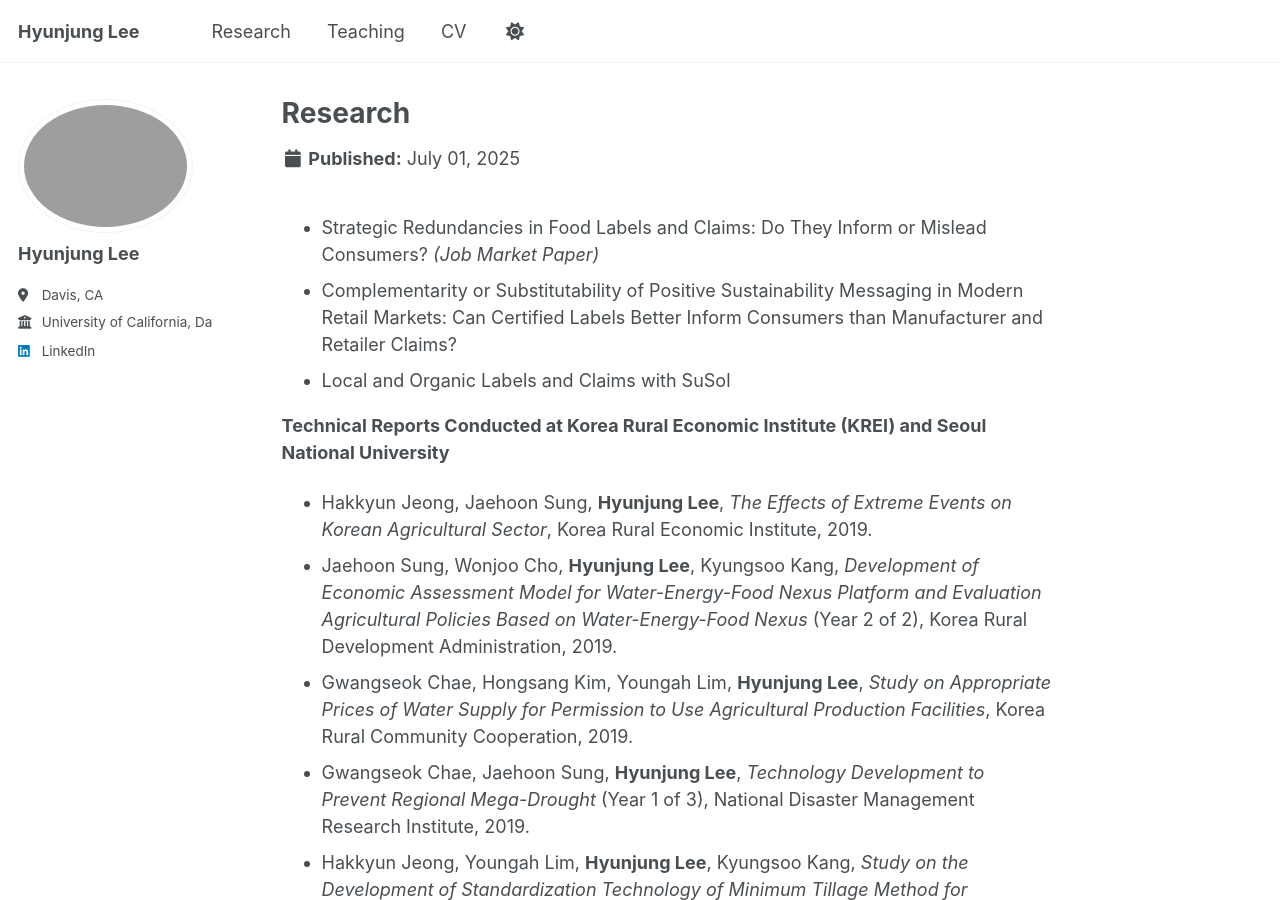
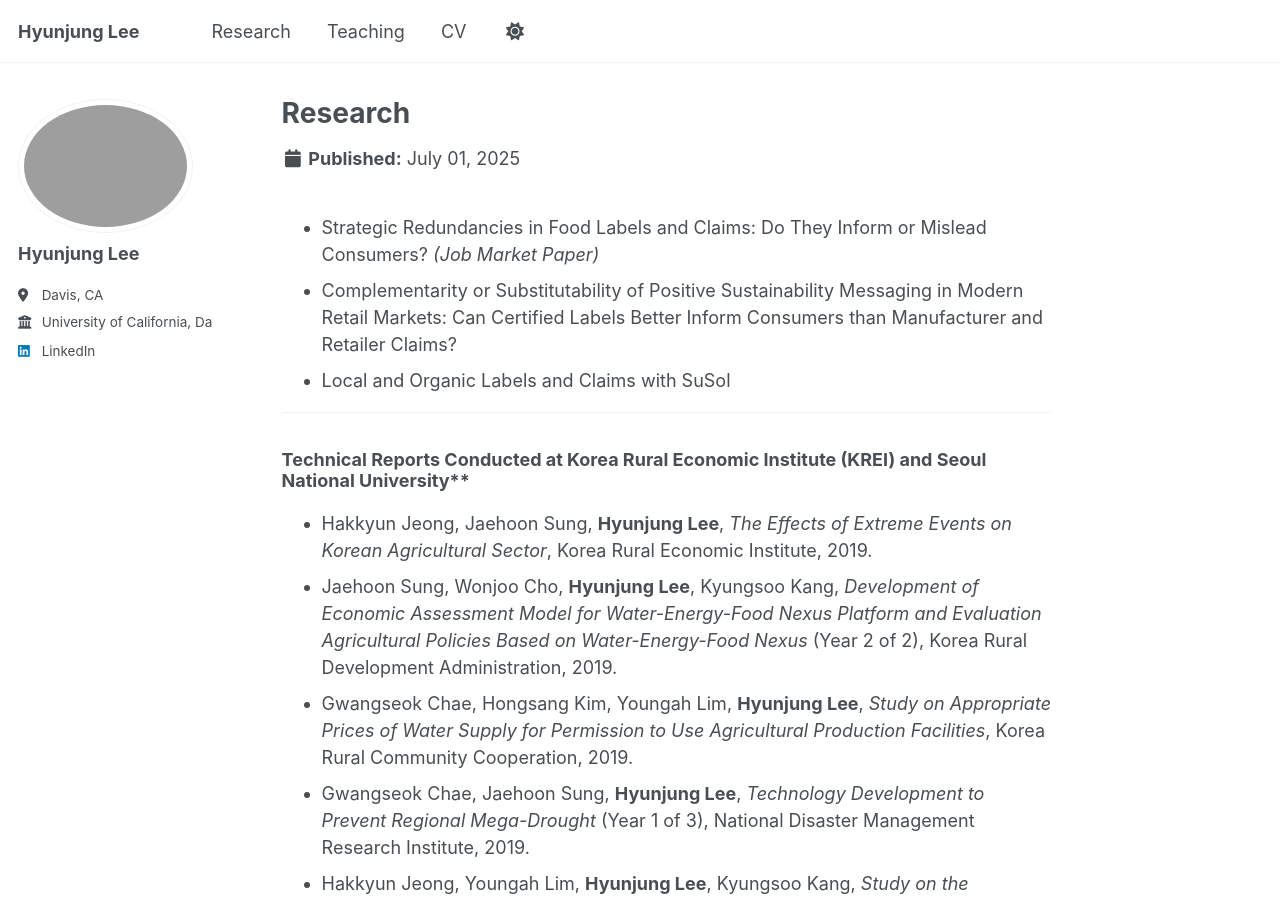
Before and after one commit to Hyunjung-agLee/hyunjung-aglee, a Jekyll site: the page built from _research/research.md, in a window 1280 px wide and 900 px high. Built offline with Jekyll 4.4.1, drawn with Linux system fonts in a browser that asks for light colours; a script that is not in the unit is left out.

```diff
--- a/_research/research.md
+++ b/_research/research.md
@@ -9,8 +9,9 @@ author_profile: true
 * Complementarity or Substitutability of Positive Sustainability Messaging in Modern Retail Markets: Can Certified Labels Better Inform Consumers than Manufacturer and Retailer Claims?
 * Local and Organic Labels and Claims with SuSol
 
+---
 
-**Technical Reports Conducted at Korea Rural Economic Institute (KREI) and Seoul National University**
+### Technical Reports Conducted at Korea Rural Economic Institute (KREI) and Seoul National University**
 
 * Hakkyun Jeong, Jaehoon Sung, **Hyunjung Lee**, *The Effects of Extreme Events on Korean Agricultural Sector*, Korea Rural Economic Institute, 2019.
 * Jaehoon Sung, Wonjoo Cho, **Hyunjung Lee**, Kyungsoo Kang, *Development of Economic Assessment Model for Water-Energy-Food Nexus Platform and Evaluation Agricultural Policies Based on Water-Energy-Food Nexus* (Year 2 of 2), Korea Rural Development Administration, 2019.
```
